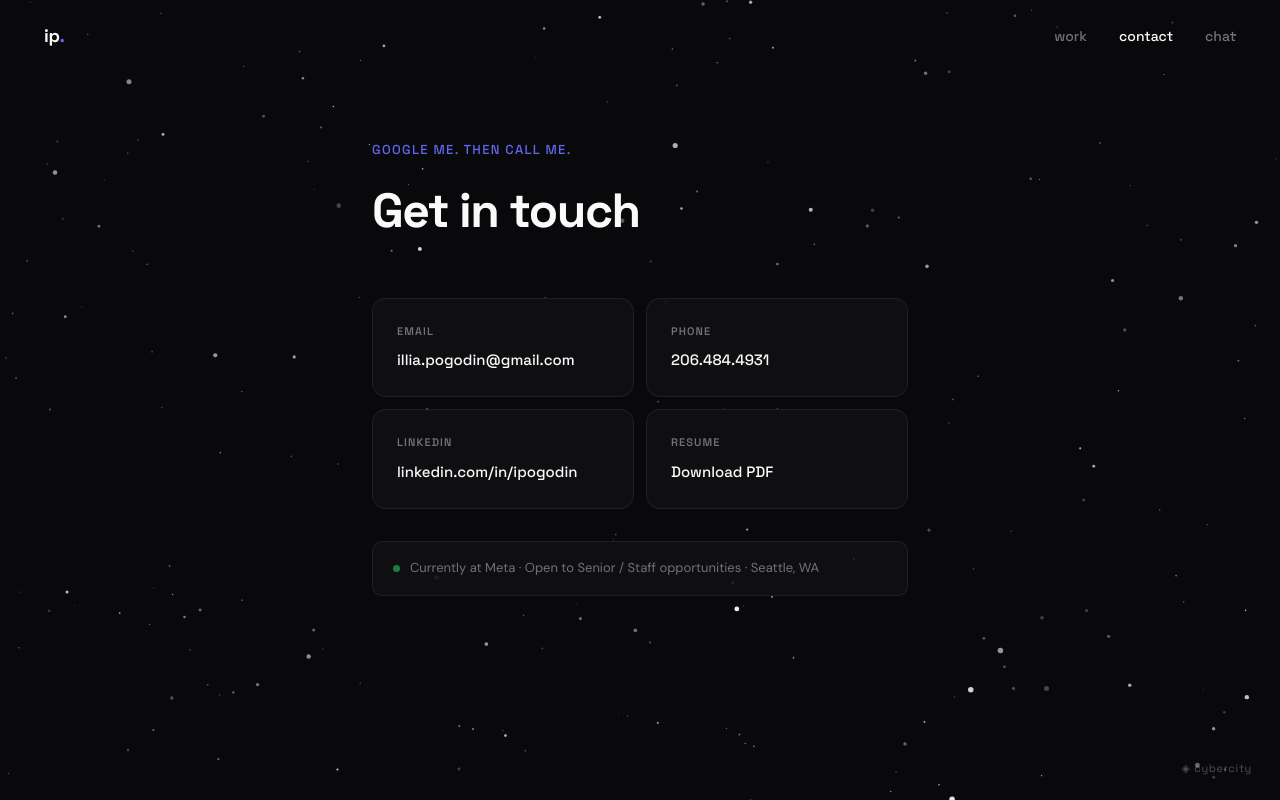
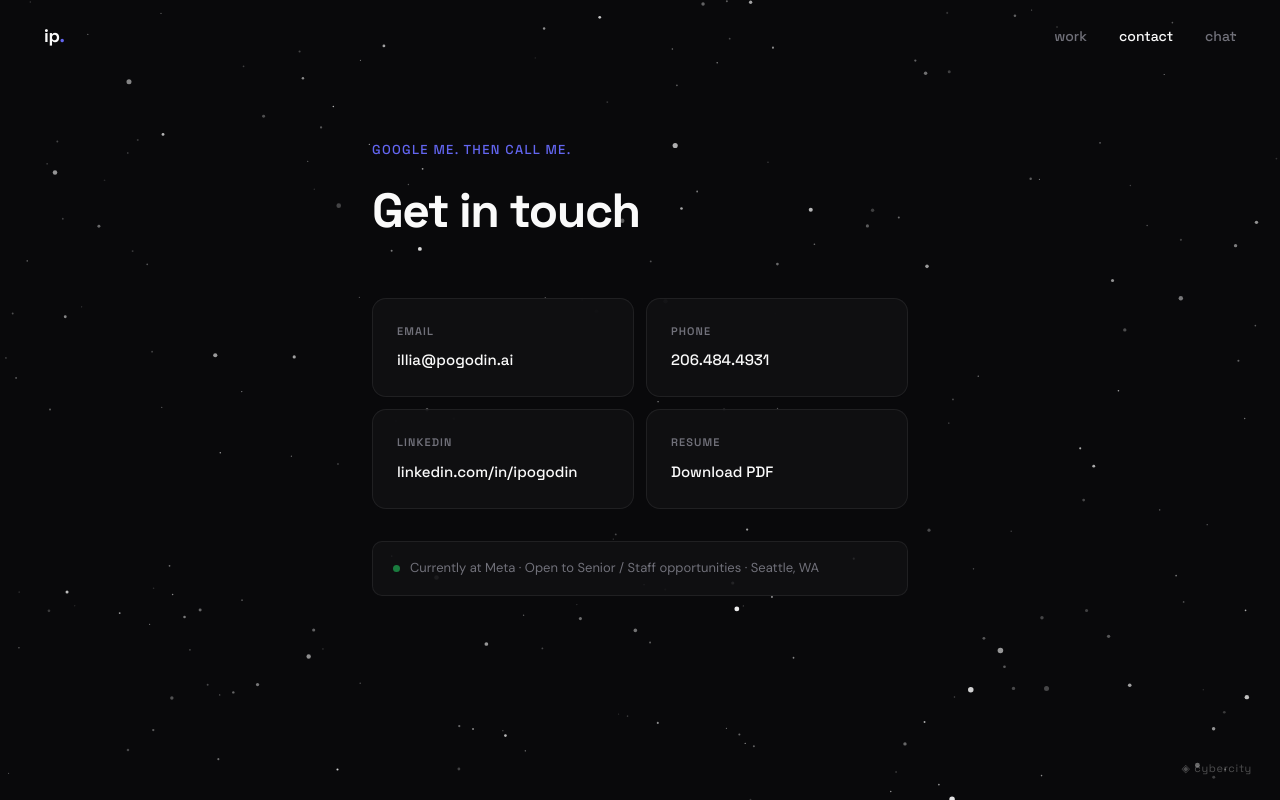
Before and after one commit to ipogodin/cybercity_resume, a SvelteKit app: page /contact in a window 1280 px wide. Built offline with nearby package versions, Linux system fonts and the light colour scheme.

Commit message:
updated emails for pogodin.ai domain

```diff
--- a/src/lib/data/contact.js
+++ b/src/lib/data/contact.js
@@ -5,7 +5,7 @@
 
 export const contact = {
 	name: 'Illia Pogodin',
-	email: 'illia.pogodin@gmail.com',
+	email: 'illia@pogodin.ai',
 	phone: '206.484.4931',
 	location: 'Seattle, WA',
 	resumeUrl: '/resume.pdf',
--- a/src/routes/+page.svelte
+++ b/src/routes/+page.svelte
@@ -314,7 +314,7 @@
 		<!-- Contact -->
 		<div class="card card-contact">
 			<p class="card-label">Contact</p>
-			<p class="contact-email">illia.pogodin@gmail.com</p>
+			<p class="contact-email">illia@pogodin.ai</p>
 			<p class="contact-phone">206.484.4931</p>
 			<div class="social">
 				<a href="https://www.linkedin.com/in/ipogodin" target="_blank" rel="noopener" class="social-btn">LinkedIn</a>
--- a/src/routes/chat/+page.svelte
+++ b/src/routes/chat/+page.svelte
@@ -376,7 +376,7 @@
 				</div>
 				<div class="contact-cta-actions">
 					<a
-						href="mailto:illia.pogodin@gmail.com?subject=Engineering%20Opportunity%20%E2%80%94%20Let%27s%20Connect&body=Hi%20Illia%2C%0A%0AI%20came%20across%20your%20portfolio%20and%20I%27d%20love%20to%20discuss%20a%20potential%20opportunity%20with%20you.%0A%0ABest%20regards"
+						href="mailto:illia@pogodin.ai?subject=Engineering%20Opportunity%20%E2%80%94%20Let%27s%20Connect&body=Hi%20Illia%2C%0A%0AI%20came%20across%20your%20portfolio%20and%20I%27d%20love%20to%20discuss%20a%20potential%20opportunity%20with%20you.%0A%0ABest%20regards"
 						class="cta-btn cta-email"
 						target="_blank" rel="noopener"
 					>
--- a/src/routes/contact/+page.svelte
+++ b/src/routes/contact/+page.svelte
@@ -25,9 +25,9 @@
 		</header>
 
 		<div class="contact-grid">
-			<a href="mailto:illia.pogodin@gmail.com" class="card contact-card">
+			<a href="mailto:illia@pogodin.ai" class="card contact-card">
 				<p class="contact-label">Email</p>
-				<p class="contact-value">illia.pogodin@gmail.com</p>
+				<p class="contact-value">illia@pogodin.ai</p>
 				<span class="contact-arrow">→</span>
 			</a>
 
```
Also changed, not shown: 2 other files (tests, documents, lock files or other folders).
